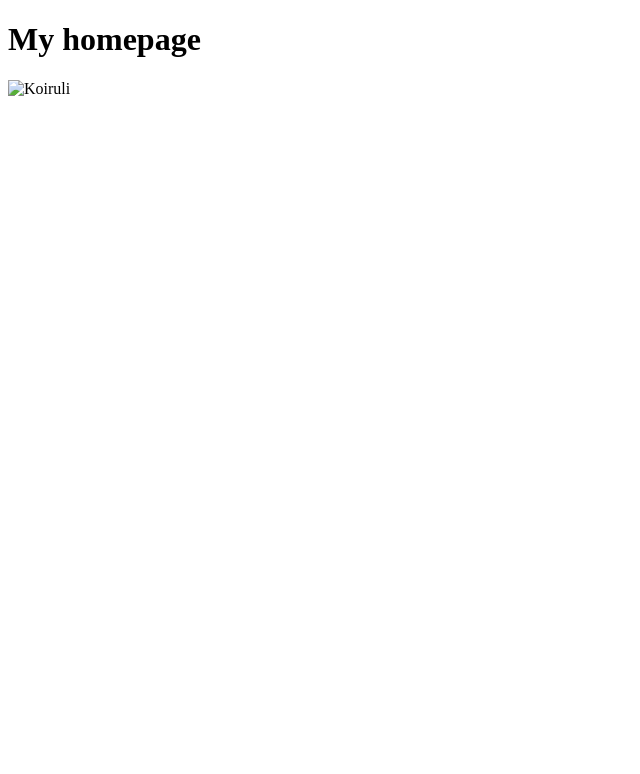
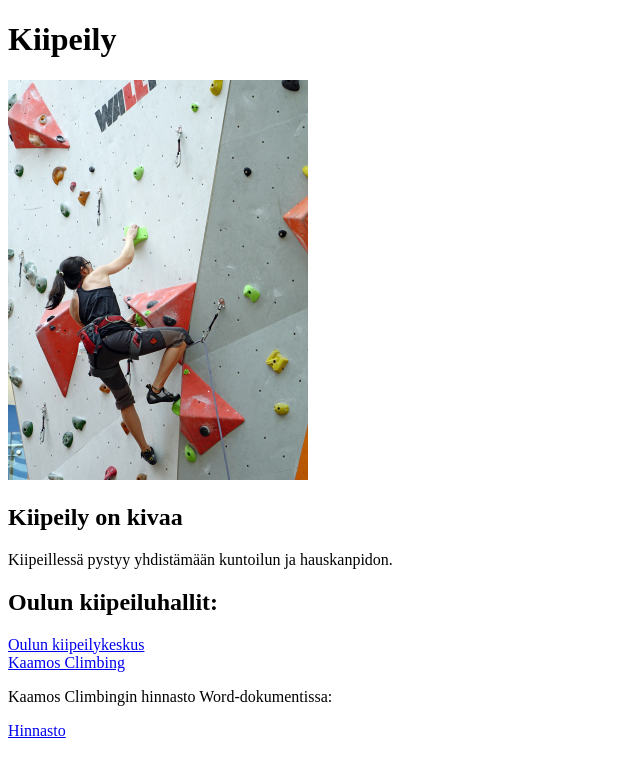
Before and after one commit to Rapuska/viikkotehtava1, a plain HTML site: page index.html in a window 1280 px wide. Shown: the whole page, without its empty margins (0-640 px from the left). Drawn offline with Linux system fonts and the light colour scheme.

Commit message:
viikkotehtävä1 valmis

```diff
--- a/index.html
+++ b/index.html
@@ -3,10 +3,21 @@
 <head>
   <meta charset="UTF-8">
   <meta name="viewport" content="width=device-width, initial-scale=1.0">
-  <title>My homepage</title>
+  <title>Kiipeily</title>
 </head>
 <body>
-  <h1>My homepage</h1>
-  <img src="./img/koiruli.webp" alt="Koiruli" width="500px">
+  <h1>Kiipeily</h1>
+  <img src="./img/kiipeily.jpeg" alt="Koiruli" width="300px">
+  <h2>Kiipeily on kivaa</h2>
+  <p>Kiipeillessä pystyy yhdistämään kuntoilun ja hauskanpidon.</p>
+  <h2>Oulun kiipeiluhallit:</h2>
+  <div>
+    <a href="https://oulunkiipeilykeskus.com/">Oulun kiipeilykeskus</a>
+  </div>
+  <div>
+    <a href="https://kaamosclimbing.fi/">Kaamos Climbing</a>
+  </div>
+  <p>Kaamos Climbingin hinnasto Word-dokumentissa:</p>
+  <a href="./doc/hinnasto.docx">Hinnasto</a>
 </body>
 </html>
```
Also changed, not shown: img/kiipeily.jpeg (added), 2 other files.
